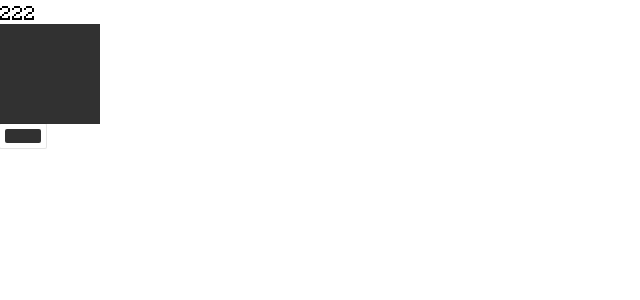
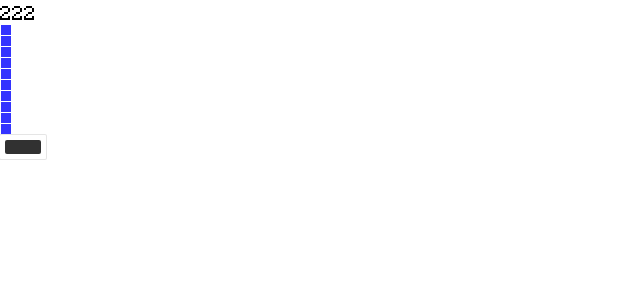
Before and after one commit to ftlll/pixel, a React (Create React App) app in the folder frontend/: page / in a window 1280 px wide. Shown: the top 300 px of the page, without its empty margins (0-640 px from the left). Built offline with nearby package versions, Linux system fonts and the light colour scheme.

Commit message:
add props in grid,cell and canvas

```diff
--- a/frontend/src/App.js
+++ b/frontend/src/App.js
@@ -1,6 +1,7 @@
 import React from 'react';
 import './css/imports.css';
 
+import Canvas from './components/Canvas';
 import Cell from './components/Cell';
 import ColorPicker from './components/ColorPicker';
 
@@ -8,7 +9,7 @@ function App() {
   return (
     <div className='background'>
       <div className='header'>222</div>
-      <Cell />
+      <Canvas />
       <ColorPicker />
     </div>
   );
--- a/frontend/src/components/Canvas.jsx
+++ b/frontend/src/components/Canvas.jsx
@@ -1,8 +1,15 @@
-// import React from 'react';
+import React from 'react';
+import Grid from './Grid';
 
-// class Canvas extends React.Component {
+class Canvas extends React.Component {
 
-//     return ();
-// }
+    render() {
+        const cell = {
+            color: '#3333ff',
+            width: 100
+        };
+        return (<Grid />);
+    }
+}
 
-// export default Canvas;
+export default Canvas;
--- a/frontend/src/components/Cell.jsx
+++ b/frontend/src/components/Cell.jsx
@@ -6,10 +6,12 @@ const WIDTH = 10;
 class Cell extends React.Component {
 
     render() {
+        const {cell: {color, width}} = this.props;
         const styles = {
-            width: `100px`,
-            height: `100px`,
-            backgroundColor: CELL_NULL_COLOR
+            width: `${width}px`,
+            height: `${width}px`,
+            margin: `${width/10}px`,
+            backgroundColor:  color || CELL_NULL_COLOR
         };
 
         return (
--- a/frontend/src/components/Grid.jsx
+++ b/frontend/src/components/Grid.jsx
@@ -3,7 +3,23 @@ import Cell from './Cell';
 
 class Grid extends React.Component {
 
-    return ();
+    render() {
+        const cell = {
+            color: '#3333ff',
+            width: 10
+        };
+        const cells = [];
+        for(let i = 0; i < 10; i++) {
+            cells.push(cell);
+        }
+        return (
+            <div>
+                {cells.map(cell => {
+                    return (<Cell cell={cell}/>)
+                })}
+            </div>
+        );
+    }
 }
 
 export default Grid;
```
